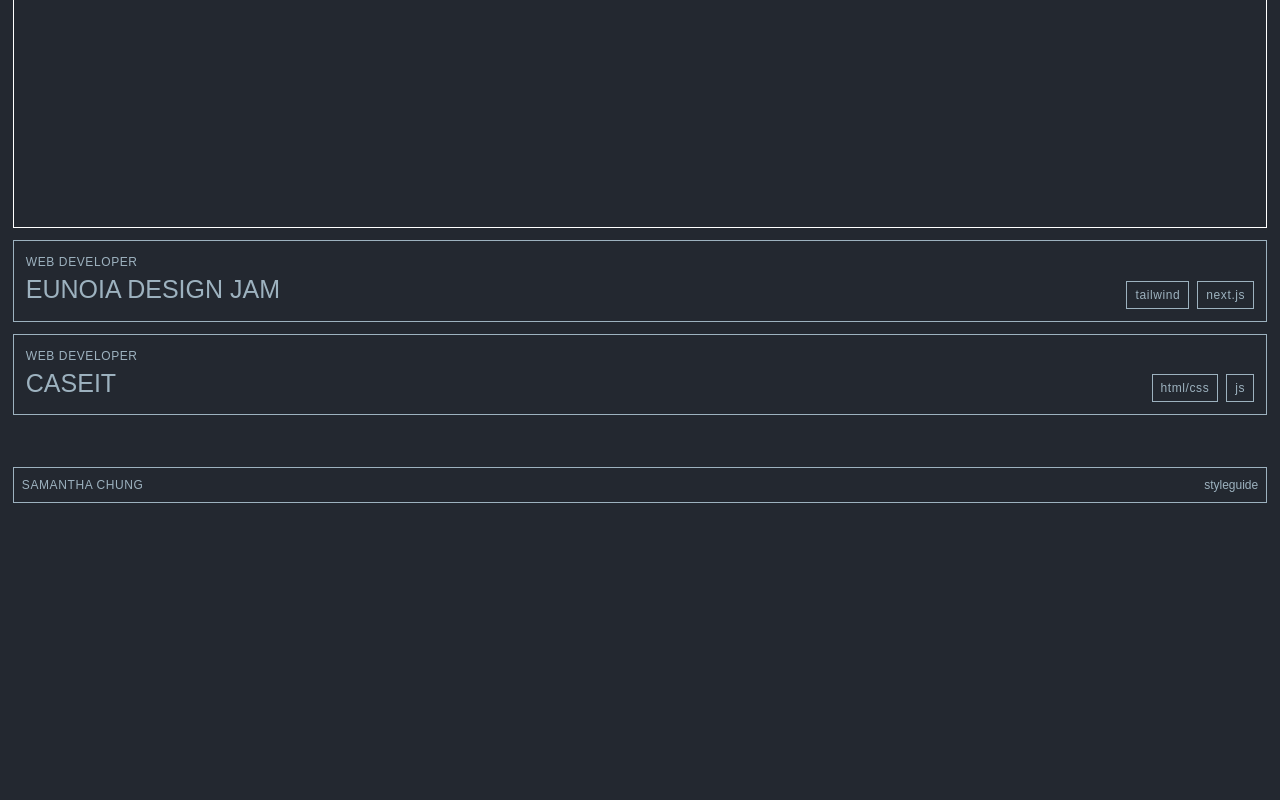
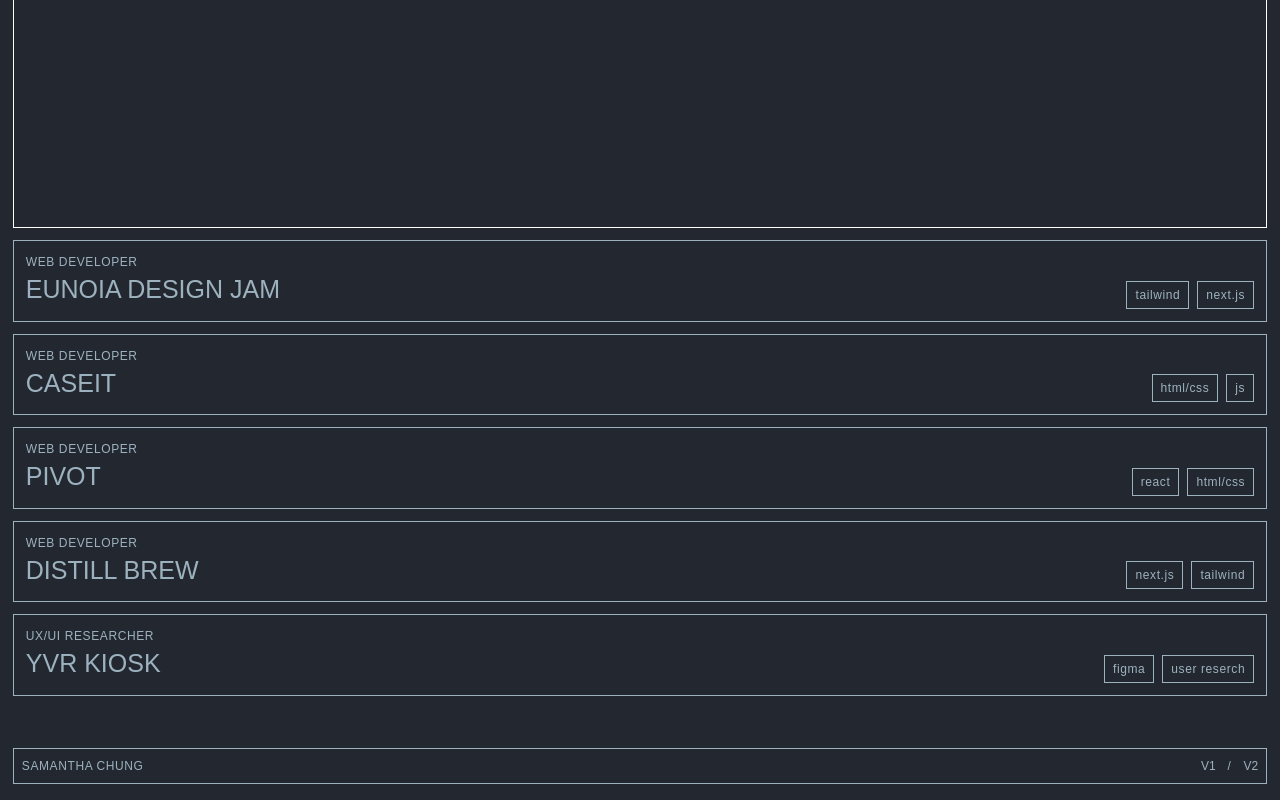
Before and after one commit to smchng/Porfolio_Dev, a Next.js app: page / in a window 1280 px wide. Shown: the part 1407-2207 px from the top of the page. Before the commit the page ends 1926 px from the top, so only its background shows below. Built offline with nearby package versions, Linux system fonts and the light colour scheme; a web font is replaced by a local one.

Commit message:
changed to regular

```diff
--- a/components/footer.tsx
+++ b/components/footer.tsx
@@ -7,14 +7,14 @@ export default function Footer() {
     <div className="flex border border-blue p-2 mb-[2vh] text-blue">
       <p className="w-full">SAMANTHA CHUNG</p>
       <div className="flex justify-end w-full space-x-3">
-        {/* <Link href="" target="_blank">
+        <Link href="" target="_blank">
           V1
         </Link>
         <p>/</p>
         <Link href="https://smchng.github.io/" target="_blank">
           V2
-        </Link> */}
-        <Link href="styleguide">styleguide</Link>
+        </Link>
+        {/* <Link href="styleguide">styleguide</Link> */}
       </div>
     </div>
   );
--- a/pages/index.tsx
+++ b/pages/index.tsx
@@ -34,24 +34,24 @@ export default function Home() {
       tag: "dev",
       img: caseit,
     },
-    // {
-    //   title: "WEB DEVELOPER",
-    //   group: "PIVOT",
-    //   link: "https://pivot.caseit.org/",
-    //   skill: "react, html/css",
-    //   page: "/projects/pivot",
-    //   tag: "dev",
-    //   img: pivot,
-    // },
-    // {
-    //   title: "WEB DEVELOPER",
-    //   group: "DISTILL BREW",
-    //   link: "https://distill-brew.vercel.app/",
-    //   skill: "next.js, tailwind",
-    //   page: "/projects/distill",
-    //   tag: "dev",
-    //   img: distill,
-    // },
+    {
+      title: "WEB DEVELOPER",
+      group: "PIVOT",
+      link: "https://pivot.caseit.org/",
+      skill: "react, html/css",
+      page: "/projects/pivot",
+      tag: "dev",
+      img: pivot,
+    },
+    {
+      title: "WEB DEVELOPER",
+      group: "DISTILL BREW",
+      link: "https://distill-brew.vercel.app/",
+      skill: "next.js, tailwind",
+      page: "/projects/distill",
+      tag: "dev",
+      img: distill,
+    },
     // {
     //   title: "DATA ANALYST",
     //   group: "COFFEE BEAN ANALYSIS",
@@ -61,15 +61,15 @@ export default function Home() {
     //   tag: "research",
     //   img: coffee,
     // },
-    // {
-    //   title: "UX/UI RESEARCHER",
-    //   group: "YVR KIOSK",
-    //   link: "",
-    //   skill: "figma, user reserch",
-    //   page: "/projects/yvr",
-    //   tag: "research",
-    //   img: yvr,
-    // },
+    {
+      title: "UX/UI RESEARCHER",
+      group: "YVR KIOSK",
+      link: "",
+      skill: "figma, user reserch",
+      page: "/projects/yvr",
+      tag: "research",
+      img: yvr,
+    },
     // {
     //   title: "DEVELOPER",
     //   group: "RECAP",
```
